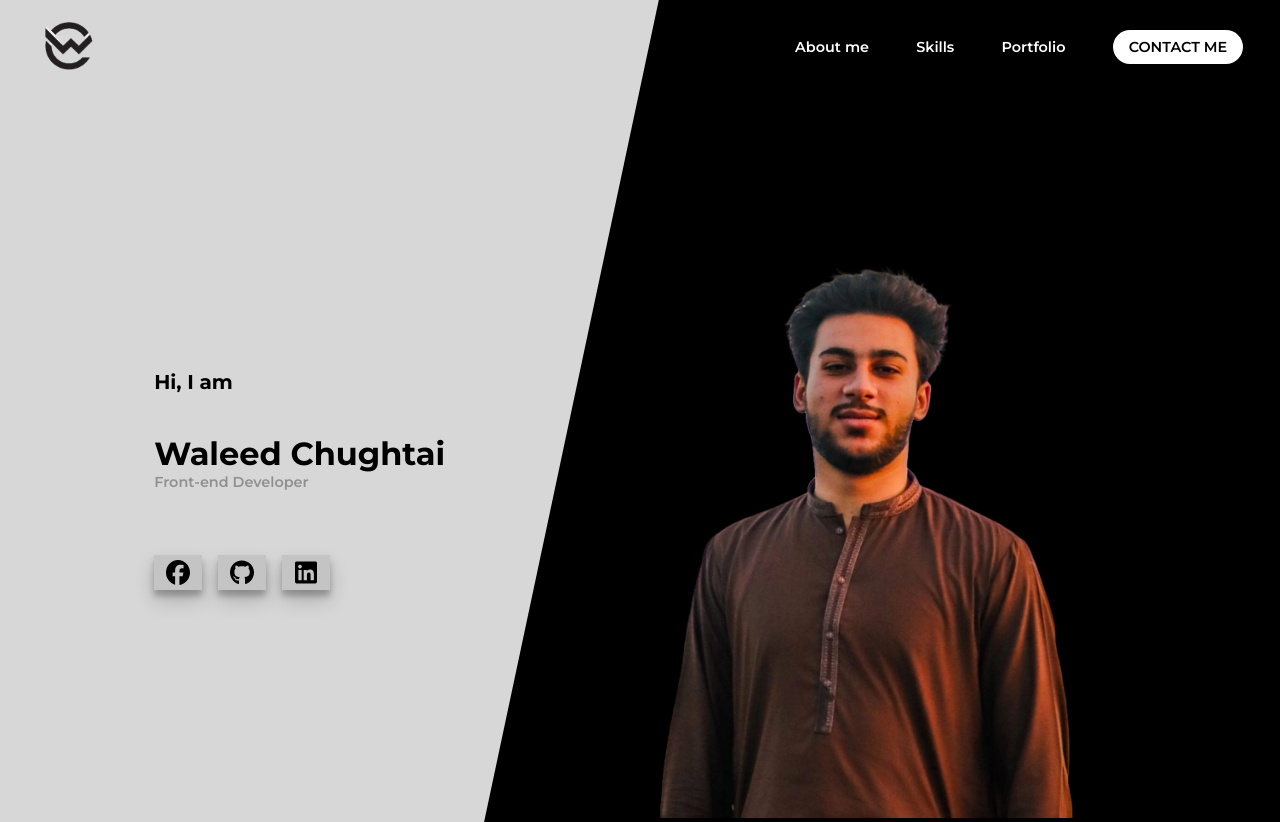
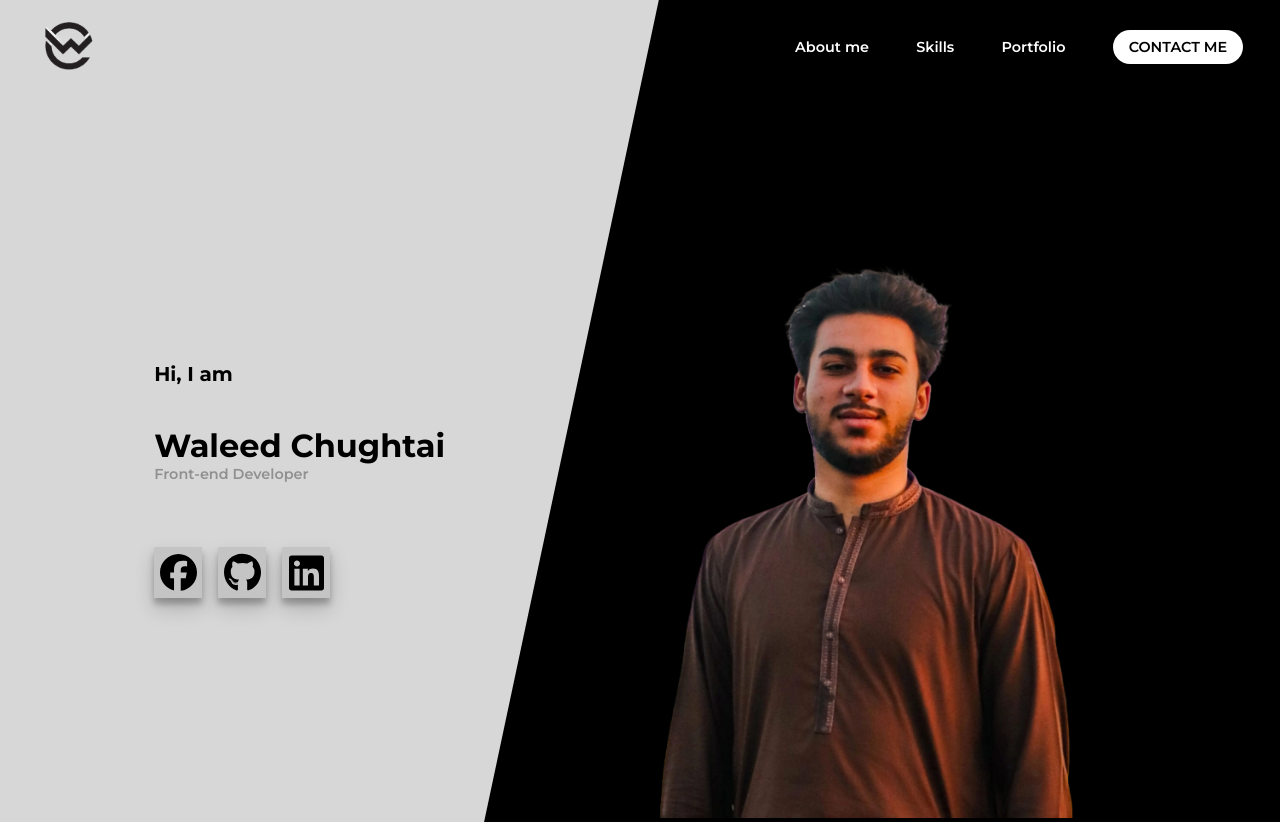
Before and after one commit to WaleedChughtai-106/Waleed-Chughtai-Portfolio, a plain HTML site: page index.html in a window 1280 px wide. Shown: the top 822 px of the page. Drawn offline with Linux system fonts and the light colour scheme.

Commit message:
Updated the Social-media Icons

```diff
--- a/index.html
+++ b/index.html
@@ -71,7 +71,9 @@
 </a>
             </div>
             <div class="Prf-Logos">
-              <img src="logos/linkedin-brands.svg" alt="" class="PrfLogoStt" />
+  <a href="https://www.linkedin.com/in/waleed-ahmed-40a7132b8/" target="_blank">
+    <img src="logos/linkedin-brands.svg" alt="LinkedIn" class="PrfLogoStt" />
+  </a>
 </div>
           </div>
         </section>
@@ -90,19 +92,19 @@
                 </div>
                 <div class="Hero-buttons-content">
   <div class="Social-buttons-Hero">
-                    <img
-                      src="logos/facebook-brands.svg"
-                      alt="The Facebook logo"
-                    />
+    <img src="logos/facebook-brands.svg" alt="The Facebook logo" />
   </div>
+
   <div class="Social-buttons-Hero">
-                    <img src="logos/github-brands.svg" alt="The Github logo" />
+    <a href="https://github.com/WaleedChughtai-106/" target="_blank">
+      <img src="logos/github-brands.svg" alt="GitHub logo" />
+    </a>
   </div>
+
   <div class="Social-buttons-Hero">
-                    <img
-                      src="logos/linkedin-brands.svg"
-                      alt="The LinkedIn logo"
-                    />
+    <a href="https://www.linkedin.com/in/waleed-ahmed-40a7132b8/" target="_blank">
+      <img src="logos/linkedin-brands.svg" alt="LinkedIn logo" />
+    </a>
   </div>
 </div>
               </div>
@@ -402,14 +404,21 @@
   <div class="social-icons-container">
     <img src="logos/facebook-brands.svg" alt="Facebook Logo" />
   </div>
+
   <div class="social-icons-container">
+    <a href="https://www.linkedin.com/in/waleed-ahmed-40a7132b8/" target="_blank">
       <img src="logos/linkedin-brands.svg" alt="LinkedIn Logo" />
+    </a>
   </div>
+
   <div class="social-icons-container">
     <img src="logos/instagram-brands.svg" alt="Instagram Logo" />
   </div>
+
   <div class="social-icons-container">
+    <a href="mailto:wali.chugtai417@gmail.com">
       <img src="logos/envelope-solid.svg" alt="Message Logo" />
+    </a>
   </div>
 </div>
           <span class="copyright-text"
--- a/style.css
+++ b/style.css
@@ -2058,3 +2058,33 @@ body {
     filter: invert();
   }
 }
+.social-icons-container a,
+.Prf-Logos a,
+.Social-buttons-Hero a {
+  display: block;
+  width: 100%;
+  height: 5vh;
+}
+
+.social-icons-container img,
+.Prf-Logos img,
+.Social-buttons-Hero img {
+  width: 100%;
+  height: 5vh;
+  object-fit: contain;
+  aspect-ratio: 1;
+  cursor: pointer;
+}
+
+.social-icons-container a {
+  display: block;
+  width: 100%;
+  height: 100%;
+}
+
+.social-icons-container img {
+  width: 100%;
+  height: 100%;
+  object-fit: contain;
+  filter: invert(1);
+}
```
Lines whose indentation alone changed are shown as unchanged.
